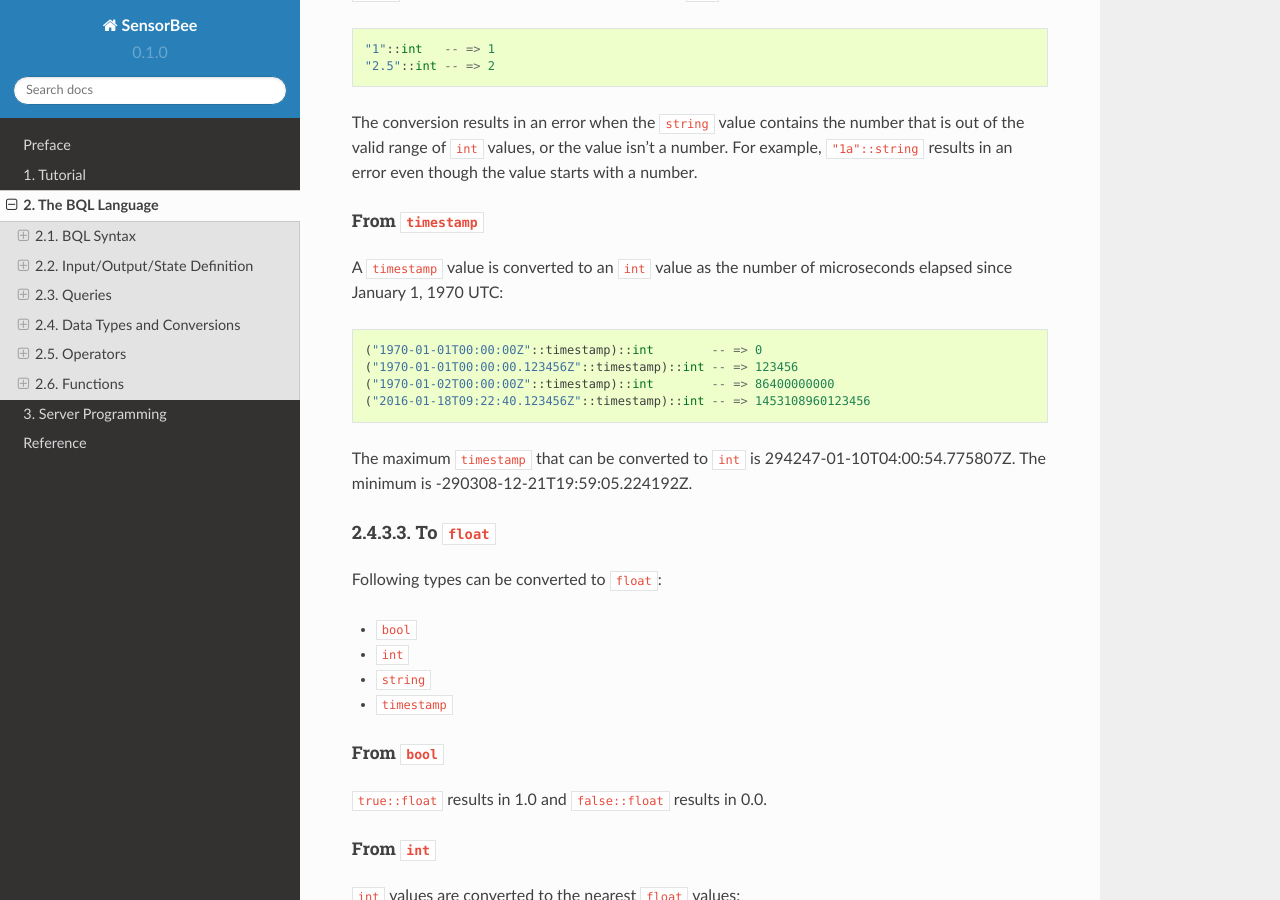
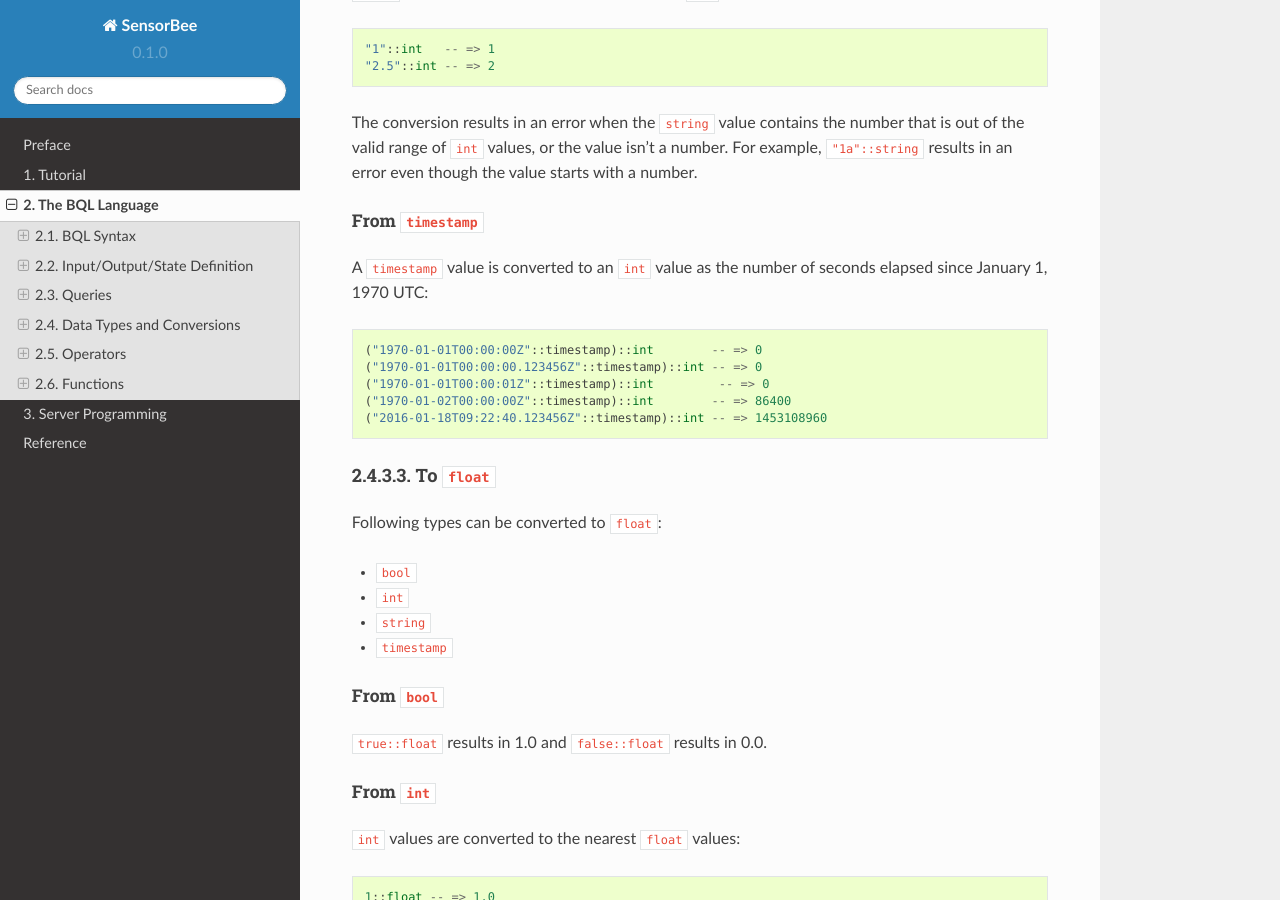
Before and after one commit to sensorbee/docs, a Sphinx documentation site: the page built from source/bql.rst, in a window 1280 px wide and 900 px high, scrolled down 37536 px. Built offline with Sphinx 7.4.7 and the Read the Docs theme 2.0.0, drawn with Linux system fonts in a browser that asks for light colours; some of the changed text lies outside the part shown.

Commit message:
Update timestamp <-> int conversion

```diff
--- a/source/bql/types.rst
+++ b/source/bql/types.rst
@@ -336,15 +336,13 @@ From ``timestamp``
 ^^^^^^^^^^^^^^^^^^
 
 A ``timestamp`` value is converted to an ``int`` value as the number of
-microseconds elapsed since January 1, 1970 UTC::
+seconds elapsed since January 1, 1970 UTC::
 
     ("1970-01-01T00:00:00Z"::timestamp)::int        -- => 0
-    ("1970-01-01T00:00:00.123456Z"::timestamp)::int -- => 123456
-    ("1970-01-02T00:00:00Z"::timestamp)::int        -- => 86400000000
-    ("2016-01-18T09:22:40.123456Z"::timestamp)::int -- => 1453108960123456
-
-The maximum ``timestamp`` that can be converted to ``int`` is
-294247-01-10T04:00:54.775807Z. The minimum is -290308-12-21T19:59:05.224192Z.
+    ("1970-01-01T00:00:00.123456Z"::timestamp)::int -- => 0
+    ("1970-01-01T00:00:01Z"::timestamp)::int         -- => 0
+    ("1970-01-02T00:00:00Z"::timestamp)::int        -- => 86400
+    ("2016-01-18T09:22:40.123456Z"::timestamp)::int -- => 1453108960
 
 To ``float``
 ------------
@@ -462,11 +460,11 @@ From ``int``
 ^^^^^^^^^^^^
 
 An ``int`` value to be converted to a ``timestamp`` value is assumed to have
-the number of microseconds elapsed since January 1, 1970 UTC::
+the number of seconds elapsed since January 1, 1970 UTC::
 
-    0::timestamp                -- => 1970-01-01T00:00:00Z
-    1::timestamp                -- => 1970-01-01T00:00:00.000001Z
-    1453108960123456::timestamp -- => 2016-01-18T09:22:40.123456Z
+    0::timestamp          -- => 1970-01-01T00:00:00Z
+    1::timestamp          -- => 1970-01-01T00:00:01Z
+    1453108960::timestamp -- => 2016-01-18T09:22:40Z
 
 From ``float``
 ^^^^^^^^^^^^^^
```
